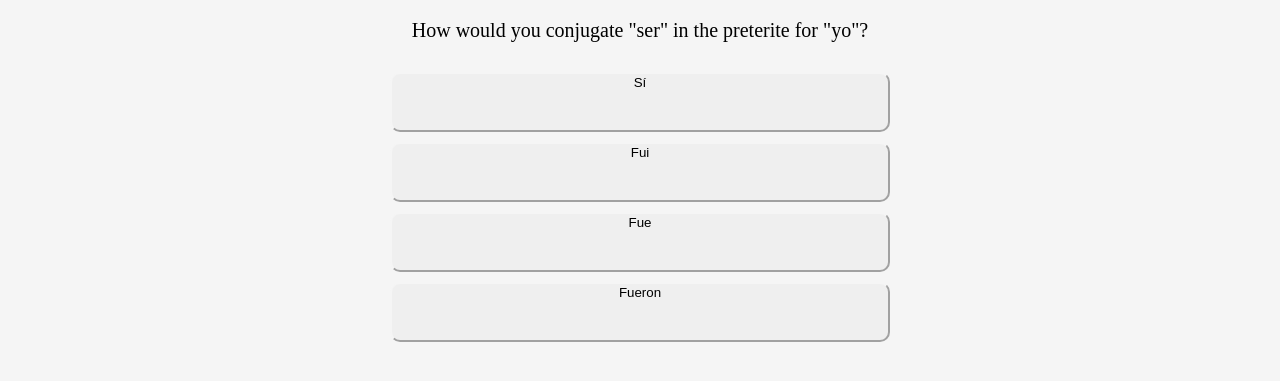
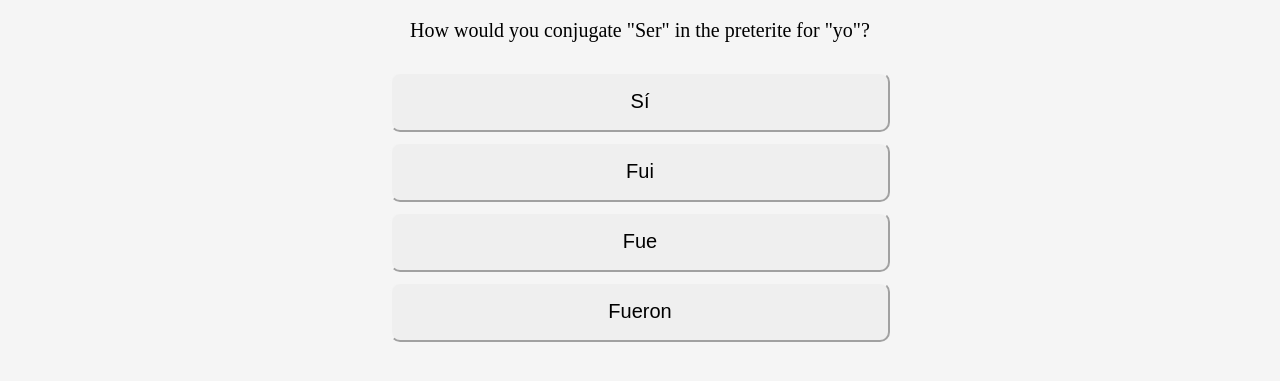
Before and after one commit to thecasualgoldfish/LanguageWizard, a plain HTML site: page preteriteGame.html in a window 1280 px wide. Shown: the part 119-500 px from the top of the page. Drawn offline with Linux system fonts and the light colour scheme.

Commit message:
Updated the preterite review game. Text changes ,font size Please enter the commit message for your changes. Lines starting

```diff
--- a/preteriteGame.html
+++ b/preteriteGame.html
@@ -17,10 +17,18 @@
         </h1>
         <p id="quest"></p>
         <div id="button-row">
-            <button class="button" id="opt1"></button>
-            <button class="button" id="opt2"></button>
-            <button class ="button" id="opt3"></button>
-            <button class="button" id="opt4"></button>
+            <button class="button" id="opt1">
+                <div id ="oneText"></div>
+            </button>
+            <button class="button" id="opt2">
+                <div id ="twoText"></div>
+            </button>
+            <button class ="button" id="opt3">
+                <div id ="threeText"></div>
+            </button>
+            <button class="button" id="opt4">
+                <div id ="fourText"></div>
+            </button>
         </div>
         <div id="message-row">
             <h1 id="congrats"></h1>
@@ -42,6 +50,10 @@
         let four = document.querySelector("#opt4");
         let question = document.querySelector("#quest");
         let buttons = document.querySelectorAll(".button");
+        let oneText = document.querySelector("#oneText");
+        let twoText = document.querySelector("#twoText");
+        let threeText = document.querySelector("#threeText");
+        let fourText = document.querySelector("#fourText");
         let congrats = document.querySelector("#congrats");
         let sorry = document.querySelector("#no");
         let again = document.querySelector("#again");
@@ -54,13 +66,23 @@
         sure.style.visibility = "hidden";
 
         questions = [
-            "How would you conjugate \"ser\" in the preterite for \"yo\"?",
-            "What is the preterite ending for \"yo\" for -ar verbs?",
-            "What is the preterite ending for \"ustedes\" for -er/-ir verbs?",
-            "What is the preterite ending for \"ellos\" for -er/-ir verbs?",
-            "What is the preterite ending for \"nosotros\" for -ar verbs?",
-            "How would you conjugate \"ver\" in the preterite for \"ustedes\"?",
-            "What is the preterite ending for \"él/ella/usted\" for -ar verbs?"
+            "How would you conjugate \"Ser\" in the preterite for \"yo\"?",
+            "What is the preterite ending for \"yo\" for -AR verbs?",
+            "What is the preterite ending for \"ustedes\" for -ER/-IR verbs?",
+            "What is the preterite ending for \"ellos\" for -ER/-IR verbs?",
+            "What is the preterite ending for \"nosotros\" for -AR verbs?",
+            "How would you conjugate \"Ver\" in the preterite for \"ustedes\"?",
+            "What is the preterite ending for \"él/ella/usted\" for -AR verbs?",
+            "What is the preterite ending for \"yo\" in -IR verbs?",
+            "How would you conjugate \"Dar\" in the preterite for \"Tú\"?",
+            "What is the preterite ending for \"ellos\" in -AR verbs?",
+            "What is the preterite ending for \"nosotros\" in -IR/-ER verbs?",
+            "How would you conjugate \"Ver\" in the preterite for \"yo\"?",
+            "What is the preterite ending for \"Tú\" in -AR verbs?",
+            "How would you conjugate \"Ir\" in the preterite for \"yo\"?",
+            "How would you conjugate \"Ser\" in the preterite for \"Tú\"?",
+            "How would you conjugate \"Dar\" in the preterite for \"Nosotros\"?"
+
         ];
 
         let answers = [
@@ -70,10 +92,35 @@
             ["-aron", "-é", "-iste", "-ieron"],
             ["-emos", "-aste", "-imos", "-amos"],
             ["Vi", "Vimos", "Vieron", "Viste"],
-            ["-ió", "-ó", "-aste", "-asteis"]
+            ["-ió", "-ó", "-aste", "-asteis"],
+            ["-ió", "iamos","-ía", "ieron" ],
+            ["Diste", "Di", "Dieron", "Dio"],
+            ["-an", "iaron", "aron", "an"],
+            ["-ieron", "-emos", "-é", "-émos"],
+            ["Viste", "Vio", "Vi", "Vieron"],
+            ["-iste", "-aste", "-as", "-es"],
+            ["Fui", "Sí", "Fue", "Fueron"],
+            ["Eres", "Estas", "Fuiste", "Siste"],
+            ["Dimos", "Damos", "Daramos", "Demos"]
         ];
 
-        let key = ["Fui", "-é", "-ieron", "-ieron", "-amos", "Vieron", "-ó"];
+        let key = ["\"Fui\"",
+        "\"-é\"",
+        "\"-ieron\"",
+        "\"-ieron\"",
+        "\"-amos\"",
+        "\"Vieron\"",
+        "\"-ó\"",
+        "\"-ía\"",
+        "\"Diste\"",
+        "\"-aron\"",
+        "\"-emos\"",
+        "\"Vi\"",
+        "\"-aste\"",
+        "\"Fui\"",
+        "\"Fuiste\"",
+        "\"Dimos\""
+                    ];
         let num;
         let answer;
         let i = 0;
@@ -84,12 +131,12 @@
 
         one.onclick =  async function(event) {
             event.preventDefault();
-            if (num == 2 || num == 3) {
+            if (num == 2 || num == 3 || num == 9 || num == 14 || num == 16) {
                 congrats.style.visibility = "visible";
                 congrats.innerHTML = "Correct!";
                 await sleep(1000);
                 congrats.style.visibility = "hidden";
-                if (i == 6) {
+                if (i == 15) {
                     await sleep(1000);
                     congrats.style.visibility = "hidden";
                     again.style.visibility = "visible";
@@ -115,7 +162,7 @@
                 sorry.innerHTML = "Sorry, the answer was " + answer;
                 await sleep(1000);
                 sorry.style.visibility = "hidden";
-                if (i == 6) {
+                if (i == 15) {
                     await sleep(1000);
                     congrats.style.visibility = "hidden";
                     again.style.visibility = "visible";
@@ -138,12 +185,12 @@
         }
         two.onclick = async function(event) {
             event.preventDefault();
-            if (num == 1 || num == 7) {
+            if (num == 1 || num == 7 || num == 11 || num == 13) {
                 congrats.style.visibility = "visible";
                 congrats.innerHTML = "Correct!";
                 await sleep(1000);
                 congrats.style.visibility = "hidden";
-                if (i == 6) {
+                if (i == 15) {
                     await sleep(1000);
                     congrats.style.visibility = "hidden";
                     again.style.visibility = "visible";
@@ -168,7 +215,7 @@
                 sorry.innerHTML = "Sorry, the answer was " + answer;
                 await sleep(1000);
                 sorry.style.visibility = "hidden";
-                if (i == 6) {
+                if (i == 15) {
                     await sleep(1000);
                     congrats.style.visibility = "hidden";
                     again.style.visibility = "visible";
@@ -191,12 +238,12 @@
         }
         three.onclick = async function(event) {
             event.preventDefault();
-            if (num == 6) {
+            if (num == 6 || num == 8 || num == 10 || num == 12 || num == 15) {
                 congrats.style.visibility = "visible";
                 congrats.innerHTML = "Correct!";
                 await sleep(1000);
                 congrats.style.visibility = "hidden";
-                if (i == 6) {
+                if (i == 15) {
                     await sleep(1000);
                     congrats.style.visibility = "hidden";
                     again.style.visibility = "visible";
@@ -221,7 +268,7 @@
                 sorry.innerHTML = "Sorry, the answer was " + answer;
                 await sleep(1000);
                 sorry.style.visibility = "hidden";
-                if (i == 6) {
+                if (i == 15) {
                     await sleep(1000);
                     congrats.style.visibility = "hidden";
                     again.style.visibility = "visible";
@@ -249,7 +296,7 @@
                 congrats.innerHTML = "Correct!";
                 await sleep(1000);
                 congrats.style.visibility = "hidden";
-                if (i == 6) {
+                if (i == 15) {
                     await sleep(1000);
                     congrats.style.visibility = "hidden";
                     again.style.visibility = "visible";
@@ -274,7 +321,7 @@
                 sorry.innerHTML = "Sorry, the answer was " + answer;
                 await sleep(1000);
                 sorry.style.visibility = "hidden";
-                if (i == 6) {
+                if (i == 15) {
                     await sleep(1000);
                     congrats.style.visibility = "hidden";
                     again.style.visibility = "visible";
@@ -303,10 +350,10 @@
             nothanks.style.visibility = "hidden";
             question.innerHTML = questions[i];
             num = i + 1;
-            one.innerHTML = answers[i][0];
-            two.innerHTML = answers[i][1];
-            three.innerHTML = answers[i][2];
-            four.innerHTML = answers[i][3];
+            oneText.innerHTML = answers[i][0];
+            twoText.innerHTML = answers[i][1];
+            threeText.innerHTML = answers[i][2];
+            fourText.innerHTML = answers[i][3];
             answer = key[i];
         }
         changeQuestion(i);
--- a/style.css
+++ b/style.css
@@ -325,3 +325,23 @@ header {
     font: sans-serif;
 
 }
+
+#oneText {
+    font-size: 20px;
+    margin-top: 15px;
+}
+
+#twoText {
+    font-size: 20px;
+    margin-top: 15px;
+}
+
+#threeText {
+    font-size: 20px;
+    margin-top: 15px;
+}
+
+#fourText {
+    font-size: 20px;
+    margin-top: 15px;
+}
```
Also changed, not shown: russianAlphabet.html (+21 -1 lines).
